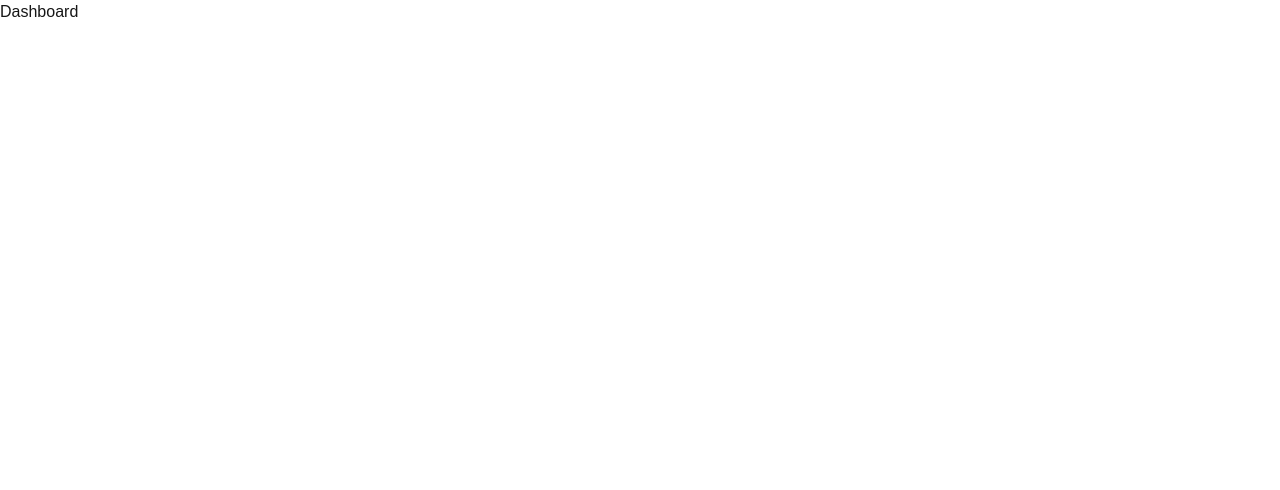
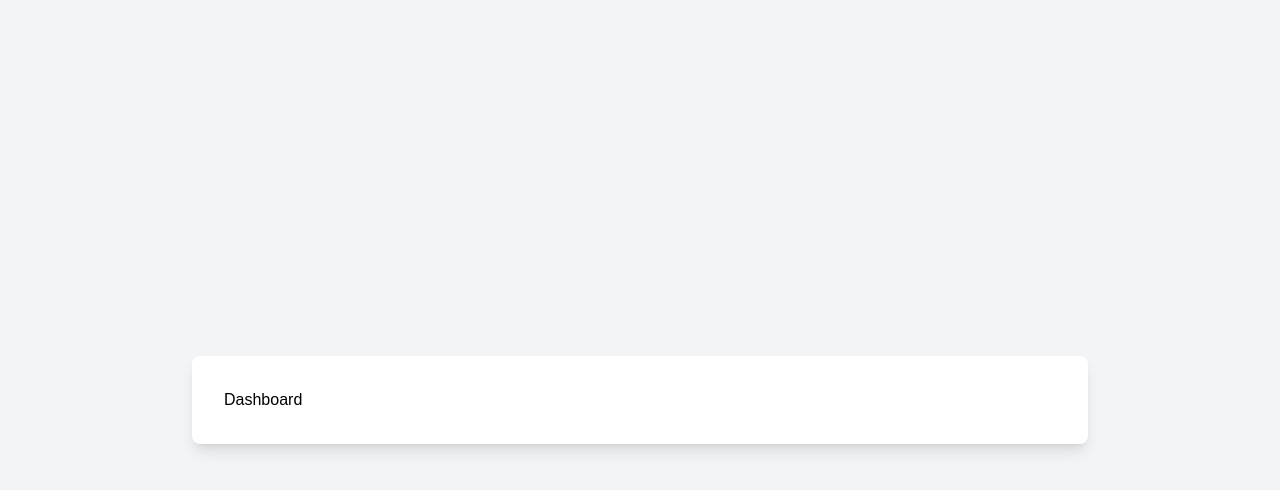
Before and after one commit to mamisoa/scaffold, a Next.js app: page /dashboard in a window 1280 px wide. Shown: the top 490 px of the page. Built offline with nearby package versions, Linux system fonts and the light colour scheme.

Commit message:
scaffold dashboard

```diff
--- /dev/null
+++ b/src/app/dashboard/dashboard.tsx
@@ -0,0 +1,5 @@
+export function DashboardPage(){
+    return (
+        <div>Dashboard</div>
+    )
+}
--- a/src/app/dashboard/page.tsx
+++ b/src/app/dashboard/page.tsx
@@ -1,13 +1,11 @@
-export function DashboardContent() {
-    return(
-        <>
-        <div>Dashboard</div>
-        </>
-    )
-}
+import { DashboardPage } from "./dashboard";
 
-export default function Dashboard() {
-    return(
-        <DashboardContent/>
-    )
-}
+export default async function Dashboard() {
+    return (
+      <div className="flex items-center justify-center min-h-screen bg-gray-100">
+        <div className="w-full max-w-4xl bg-white p-8 rounded-lg shadow-lg text-black">
+          <DashboardPage />
+        </div>
+      </div>
+    );
+  }
```
